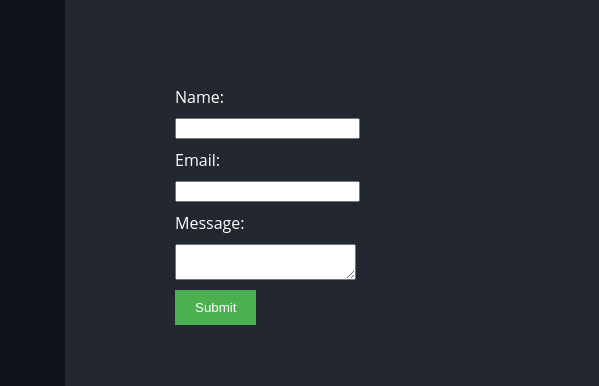
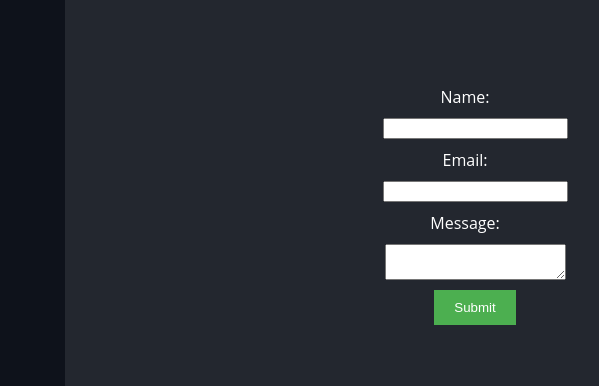
Before and after one commit to HeyThatsNeat/HeyThatsNeat.github.io, a website: page contact.html in a window 1280 px wide. Shown: the top 386 px of the page, 265-864 px from the left. Drawn offline with Linux system fonts and the light colour scheme.

```diff
--- a/contact.html
+++ b/contact.html
@@ -62,13 +62,13 @@
     </header>
     <h1>Contact me here!</h1>
     <form action="http://localhost:3000" method="POST">
-      <label for="name">Name:</label>
+      <label class="name-label" for="name">Name:</label>
       <input type="text" id="name" name="name" required>
 
-      <label for="email">Email:</label>
+      <label class="email-label" for="email">Email:</label>
       <input type="email" id="email" name="email" required>
 
-      <label for="message">Message:</label>
+      <label class="message-label" for="message">Message:</label>
       <textarea id="message" name="message" required></textarea>
 
       <input type="submit" value="Submit">
--- a/css/contact.css
+++ b/css/contact.css
@@ -1,10 +1,21 @@
 form {
-  max-width: 400px;
+  width: 50%;
   margin: 20px auto;
+  display: flex;
+  justify-content: center;
+  align-items: center;
+  flex-direction: column;
+  position: relative;
+  left: 100px;
 }
 
 body {
   color: white;
+}
+
+.name-label, .email-label, .message-label {
+  position: relative;
+  right: 10px;
 }
 
 label, input, textarea {
```
Also changed, not shown: submit-form.js (+9 -4 lines), README.md (added).
